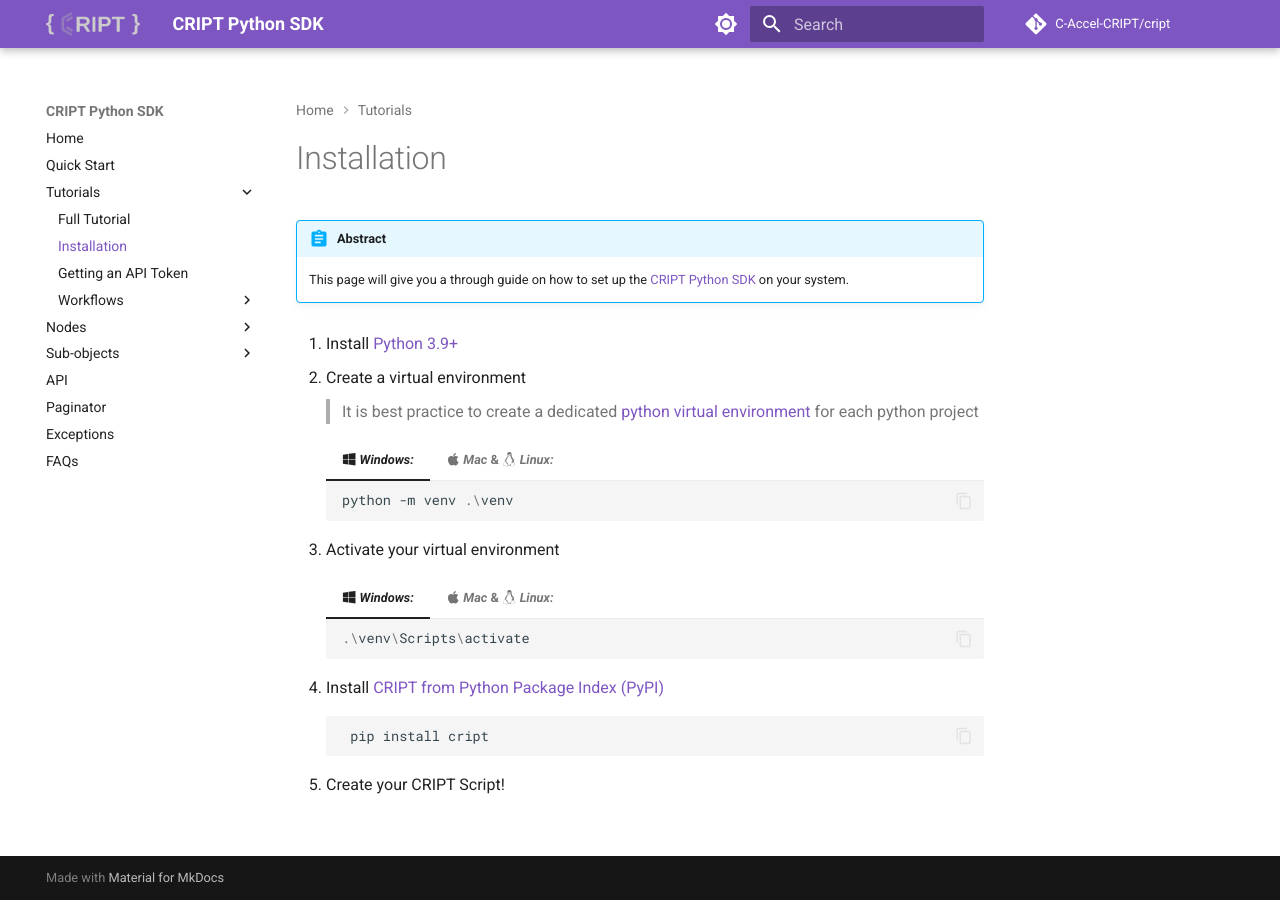
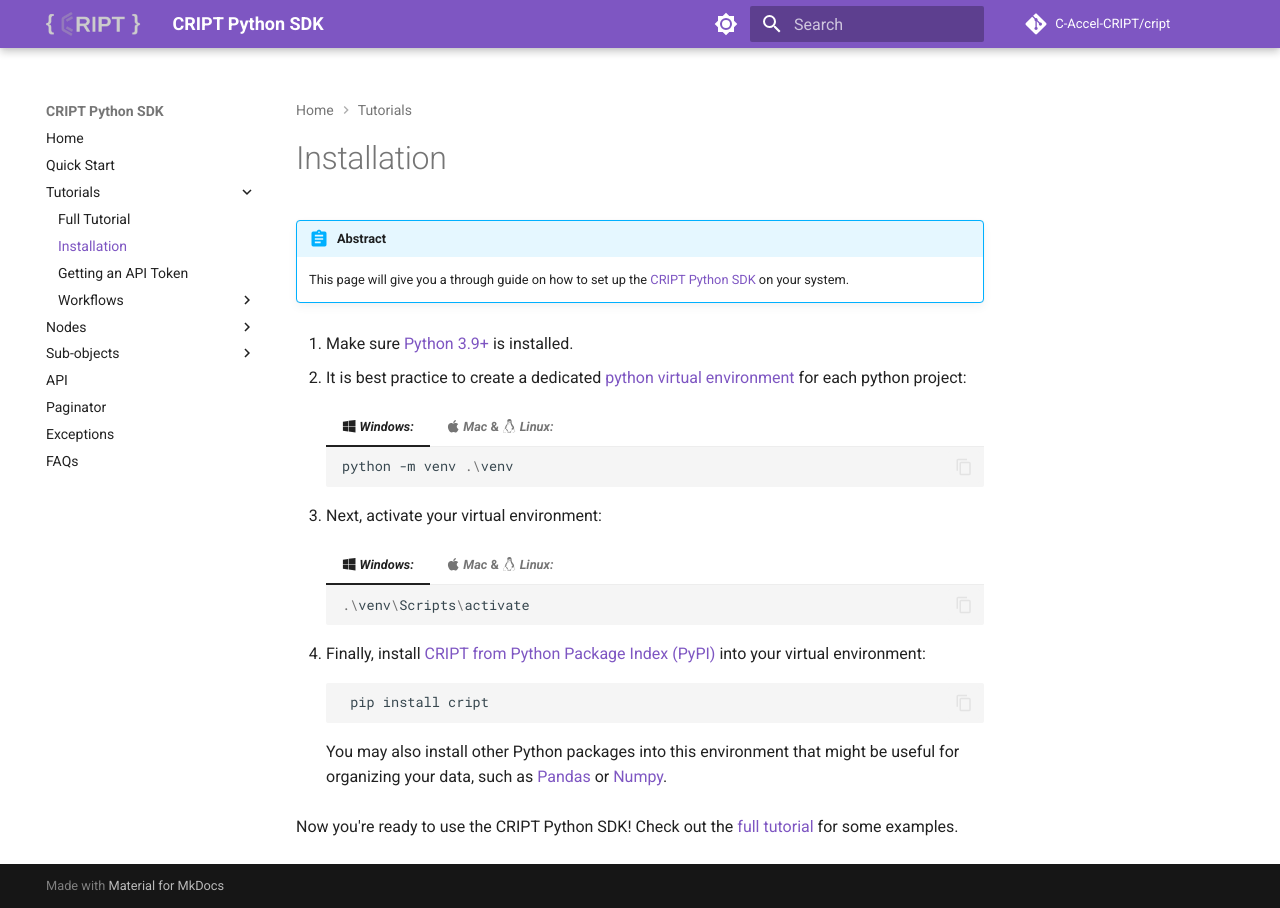
Before and after one commit to C-Accel-CRIPT/sdk-archive, an MkDocs documentation site: the page built from docs/tutorials/installation.md, in a window 1280 px wide. Built offline with MkDocs 1.6.1 and Material for MkDocs 9.7.7, drawn with Linux system fonts in a browser that asks for light colours; comment, search, counter and statistics services are not loaded.

Commit message:
Update installation.md

````diff
--- a/docs/tutorials/installation.md
+++ b/docs/tutorials/installation.md
@@ -3,12 +3,9 @@
     <a href="https://pypi.org/project/cript/" target="_blank">CRIPT Python SDK</a>
     on your system.
 
-1.  Install <a href="https://www.python.org/downloads/" target="_blank">Python 3.9+</a>
+1.  Make sure <a href="https://www.python.org/downloads/" target="_blank">Python 3.9+</a> is installed.
 
-2.  Create a virtual environment
-
-    > It is best practice to create a dedicated
-    <a href="https://docs.python.org/3/library/venv.html" target="_blank">python virtual environment</a> for each python project
+2.  It is best practice to create a dedicated <a href="https://docs.python.org/3/library/venv.html" target="_blank">python virtual environment</a> for each python project:
 
     === ":fontawesome-brands-windows: **_Windows:_**"
         ``` powershell
@@ -20,7 +17,7 @@
         python3 -m venv ./venv
         ```
 
-3.  Activate your virtual environment
+3.  Next, activate your virtual environment:
 
     === ":fontawesome-brands-windows: **_Windows:_**"
         ``` powershell
@@ -32,9 +29,11 @@
         source venv/bin/activate
         ```
 
-4.  Install <a href="https://pypi.org/project/cript/" target="_blank">CRIPT from Python Package Index (PyPI)</a>
+4.  Finally, install <a href="https://pypi.org/project/cript/" target="_blank">CRIPT from Python Package Index (PyPI)</a> into your virtual environment:
     ``` bash
      pip install cript
     ```
+You may also install other Python packages into this environment that might be useful for organizing your data, such as <a href="https://pandas.pydata.org/" target="_blank">Pandas</a> or <a href="https://numpy.org/" target="_blank">Numpy</a>.
 
-5.  Create your CRIPT Script!
+
+Now you're ready to use the CRIPT Python SDK! Check out the <a href="../full_tutorial">full tutorial</a> for some examples.
````
